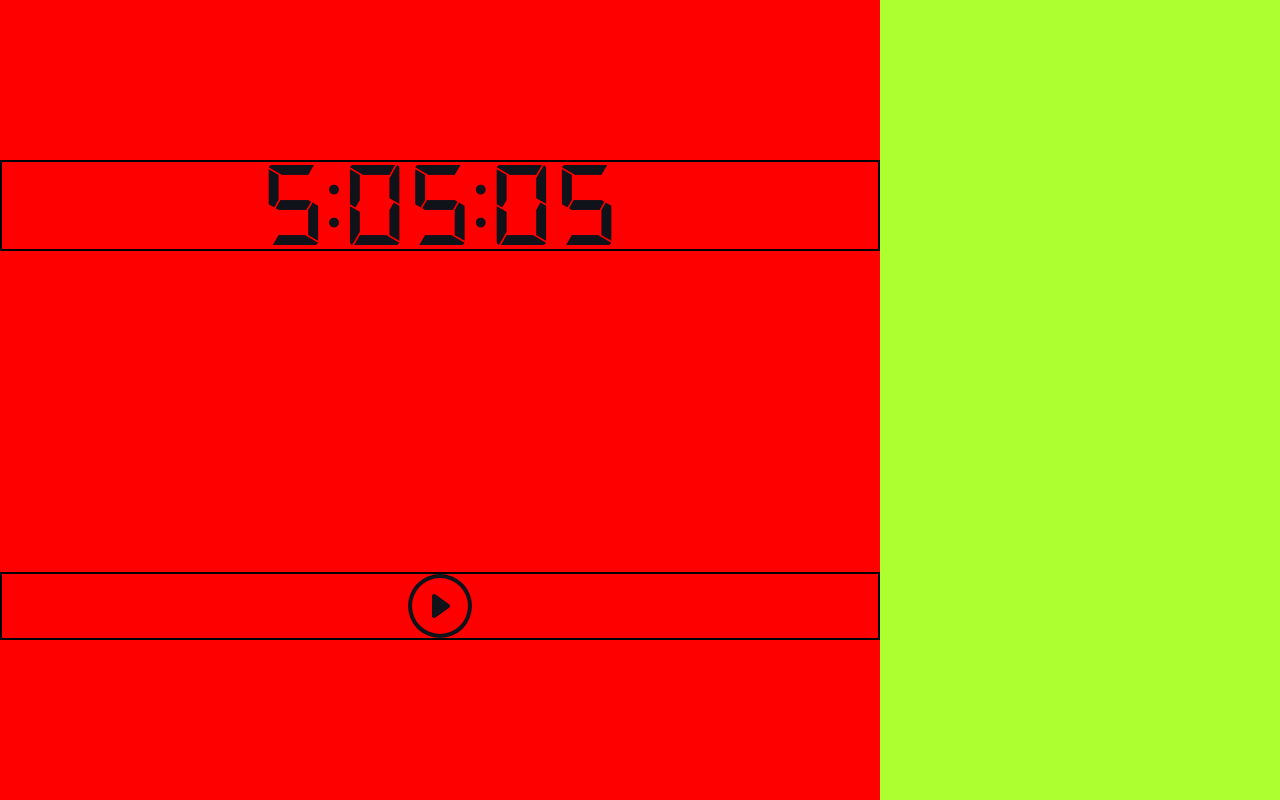
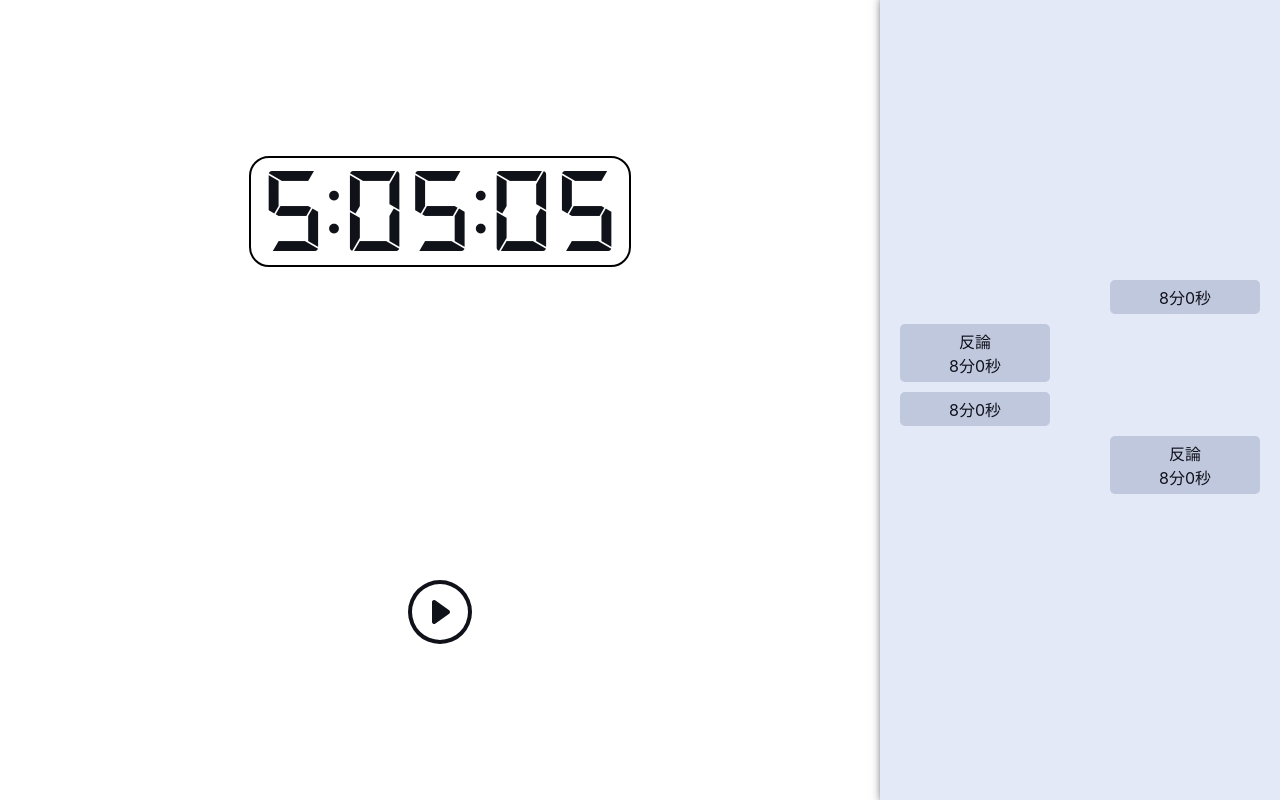
Before and after one commit to probmkr-projects/debate-timer, a React (Create React App) app: page / in a window 1280 px wide. Built offline with nearby package versions, Linux system fonts and the light colour scheme.

Commit message:
ファイルの移動 間に的なフローを作成 背景を少し調整

```diff
--- a/src/index.tsx
+++ b/src/index.tsx
@@ -1,7 +1,7 @@
 import React from "react";
 import ReactDOM from "react-dom/client";
 import "./index.scss";
-import App from "./App";
+import App from "./pages/App";
 import reportWebVitals from "./reportWebVitals";
 
 const root = ReactDOM.createRoot(
--- a/src/App.scss
+++ b/src/pages/App.scss
@@ -6,7 +6,6 @@
   min-height: 100vh;
 
   .timer {
-    background-color: red;
     display: flex;
     flex: 1;
     flex-direction: column;
@@ -19,6 +18,10 @@
       justify-content: center;
 
       .time-wrap {
+        padding: 10px;
+        border: 2px solid black;
+        border-radius: 20px;
+
         span {
           display: inline-block;
         }
@@ -50,12 +53,48 @@
 
   .timer > * {
     min-height: 10px;
-    border: 2px black solid;
   }
 
   .sidebar {
-    background-color: greenyellow;
     display: flex;
     width: 400px;
+    background-color: var(--gray-1);
+    box-shadow: 5px 0 10px 2px;
+
+    .flow {
+      --flow-height: 250px;
+      width: 100%;
+      height: var(--flow-height);
+      margin-top: calc(50vh - calc(var(--flow-height) / 2));
+      margin-bottom: calc(50vh - calc(var(--flow-height) / 2));
+
+      ul {
+        width: 100%;
+
+        li {
+          margin: 5px 20px;
+          clear: both;
+
+          .wrapper {
+            width: 150px;
+            display: flex;
+            padding: 5px;
+            border-radius: 5px;
+            background-color: var(--gray-2);
+            display: flex;
+            flex-direction: column;
+            align-items: center;
+          }
+        }
+
+        li.self {
+          float: right;
+        }
+
+        li.opponent {
+          float: left;
+        }
+      }
+    }
   }
 }
--- a/src/App.tsx
+++ b/src/pages/App.tsx
@@ -1,8 +1,31 @@
 import React from "react";
 import "./App.scss";
-import { PlayIcon, PauseIcon } from "./lib/svgs";
+import { PlayIcon, PauseIcon } from "../lib/svgs";
+import { Part, TypeJapanese } from "../types/part.d";
 
 const App: React.FC<Record<string, never>> = () => {
+  const flow: Part[] = [
+    {
+      side: "self",
+      type: "construction",
+      duration: 8,
+    },
+    {
+      side: "opponent",
+      type: "opposition",
+      duration: 8,
+    },
+    {
+      side: "opponent",
+      type: "construction",
+      duration: 8,
+    },
+    {
+      side: "self",
+      type: "opposition",
+      duration: 8,
+    },
+  ];
   return (
     <div className="App">
       <div className="timer">
@@ -31,7 +54,7 @@ const App: React.FC<Record<string, never>> = () => {
         <div className="buttons">
           <div
             className="start-pause"
-            onClick={(event: React.MouseEvent<HTMLDivElement, MouseEvent>) => {
+            onClick={() => {
               const play = document.querySelector(
                 ".start-pause .bi-play-circle"
               );
@@ -50,7 +73,19 @@ const App: React.FC<Record<string, never>> = () => {
       </div>
       <div className="sidebar">
         <div className="flow">
-          <ul></ul>
+          <ul>
+            {flow.map((part: Part, idx: number) => {
+              const date = new Date(part.duration * 1000 * 60);
+              return (
+                <li key={idx} className={part.side}>
+                  <div className="wrapper">
+                    <div className="title">{TypeJapanese[part.type]}</div>
+                    <div className="duration">{`${date.getMinutes()}分${date.getSeconds()}秒`}</div>
+                  </div>
+                </li>
+              );
+            })}
+          </ul>
         </div>
       </div>
     </div>
--- /dev/null
+++ b/src/types/part.d.ts
@@ -0,0 +1,14 @@
+type PartType = "construction" | "opposition" | "refutation" | "final argument";
+
+export interface Part {
+  side: "self" | "opponent";
+  type: PartType;
+  duration: number;
+}
+
+export const TypeJapanese: { [key in PartType]: string } = {
+  argumentation: "立論",
+  opposition: "反論",
+  refutation: "反駁",
+  "final argument": "最終弁論",
+};
```
